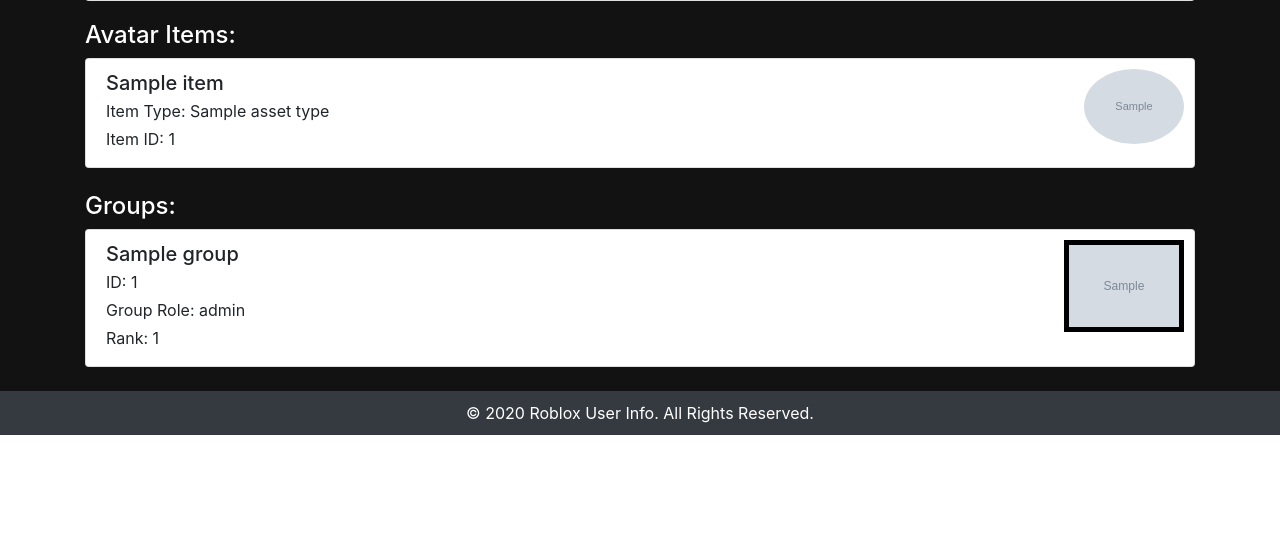
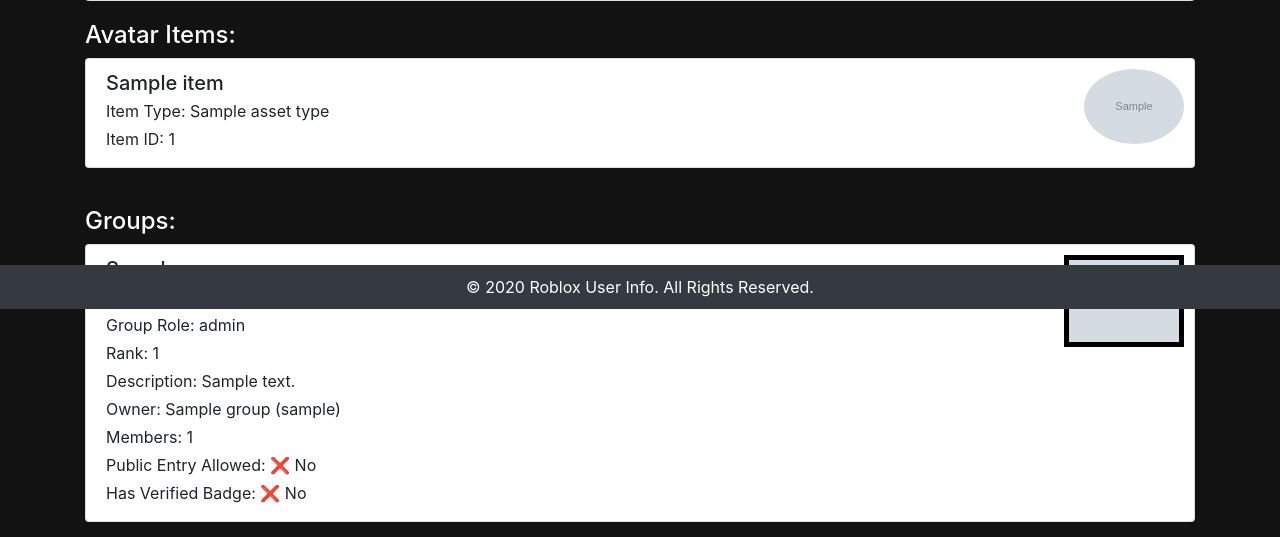
Before and after one commit to jakreepong/Python, a Flask app: template templates/index.html in a window 1280 px wide. Shown: the part 491-1028 px from the top of the page. Before the commit the page ends 926 px from the top, so only its background shows below. Run offline with Flask 3, Linux system fonts and the light colour scheme; the template is opened without the code that fills it: most values are stand-ins (such as "Sample title", 1, 10 or a date in 2020); grey boxes marked "Sample" are stand-in pictures; some libraries are stand-ins or nearby versions.

Commit message:
modified:   app.py 	modified:   static/style.css 	modified:   templates/index.html

```diff
--- a/app.py
+++ b/app.py
@@ -53,6 +53,12 @@
             groups_response = requests.get(f'https://groups.roblox.com/v1/users/{user_id}/groups/roles')
             groups_data = groups_response.json()
 
+            def get_group_details(group_id):
+                url = f'https://groups.roblox.com/v1/groups/{group_id}'
+                response = requests.get(url)
+                data = response.json()
+                return data
+
             #Get asset thumbnail
             def get_asset_thumbnail(item_id):
                 url = f'https://thumbnails.roblox.com/v1/assets?assetIds={item_id}&size=150x150&format=Png'
@@ -87,13 +93,32 @@
             groups = []
             if 'data' in groups_data:
                 for group in groups_data['data']:
-                    group_thumbnail = get_group_thumbnail(group['group']['id'])
+                    group_id = group['group']['id']
+                    group_details = get_group_details(group_id)
+
+                    group_name = group_details.get('name', 'Unknown Group')
+                    group_description = group_details.get('description', 'No Description Available')
+                    group_owner = group_details.get('owner', {})
+                    owner_username = group_owner.get('username', 'Unknown Owner')
+                    owner_display_name = group_owner.get('displayName', 'Unknown Owner Display Name')
+                    member_count = group_details.get('memberCount', 0)
+                    public_entry_allowed = group_details.get('publicEntryAllowed', False)
+                    has_verified_badge = group_details.get('hasVerifiedBadge', False)
+
+                    group_thumbnail = get_group_thumbnail(group_id)
+
                     groups.append({
-                        'name': group['group']['name'],
-                        'id': group['group']['id'],
+                        'name': group_name,
+                        'id': group_id,
                         'role': group['role']['name'],
                         'rank': group['role']['rank'],
-                        'thumbnail': group_thumbnail
+                        'thumbnail': group_thumbnail,
+                        'description': group_description,
+                        'owner_username': owner_username,
+                        'owner_display_name': owner_display_name,
+                        'member_count': member_count,
+                        'public_entry_allowed': public_entry_allowed,
+                        'has_verified_badge': has_verified_badge,
                     })
 
             user_data = {
--- a/static/style.css
+++ b/static/style.css
@@ -54,8 +54,15 @@
 }
 
 .footer {
-    position: relative;
+    position: absolute;
     bottom: 0;
     width: 100%;
     padding: 10px 0;
 }
+.groups-list .list-group-item {
+    margin-bottom: 15px;
+}
+
+.items-list .list-group-item {
+    margin-bottom: 15px;
+}
--- a/templates/index.html
+++ b/templates/index.html
@@ -45,7 +45,7 @@
             </div>
 
             <h4>Avatar Items:</h4>
-            <div class="list-group">
+            <div class="list-group items-list">
                 {% for item in user_data.avatarItems %}
                     <div class="list-group-item">
                         <h5 class="mb-1">{{ item.name }}</h5>
@@ -60,13 +60,34 @@
 
             <br>
             <h4>Groups:</h4>
-            <div class="list-group">
+            <div class="list-group groups-list">
                 {% for group in user_data.groups %}
-                    <div class="list-group-item">
-                        <h5 class="mb-1">{{ group.name }}</h5>
-                        <p class="mb-1">ID: {{ group.id }}</p>
-                        <p class="mb-1">Group Role: {{ group.role }}</p>
-                        <p class="mb-1">Rank: {{ group.rank }}</p>
+                    <div class="list-group-item d-flex align-items-center justify-content-between">
+                        <div class="group-info">
+                            <h5 class="mb-1">{{ group.name }}</h5>
+                            <p class="mb-1">ID: {{ group.id }}</p>
+                            <p class="mb-1">Group Role: {{ group.role }}</p>
+                            <p class="mb-1">Rank: {{ group.rank }}</p>
+                            <p class="mb-1">Description: {{ group.description }}</p> <!-- New Description -->
+                            <p class="mb-1">Owner: {{ group.owner_display_name }} ({{ group.owner_username }})</p> <!-- Owner Info -->
+                            <p class="mb-1">Members: {{ group.member_count }}</p>
+                            <p class="mb-1">
+                                Public Entry Allowed:
+                                {% if group.public_entry_allowed %}
+                                    ✅ Yes
+                                {% else %}
+                                    ❌ No
+                                {% endif %}
+                            </p>
+                            <p class="mb-1">
+                                Has Verified Badge:
+                                {% if group.has_verified_badge %}
+                                    ✅ Yes
+                                {% else %}
+                                    ❌ No
+                                {% endif %}
+                            </p>
+                        </div>
                         <div class="group-container">
                             <img src="{{ group.thumbnail }}" alt="Group" class="img-group">
                         </div>
```
